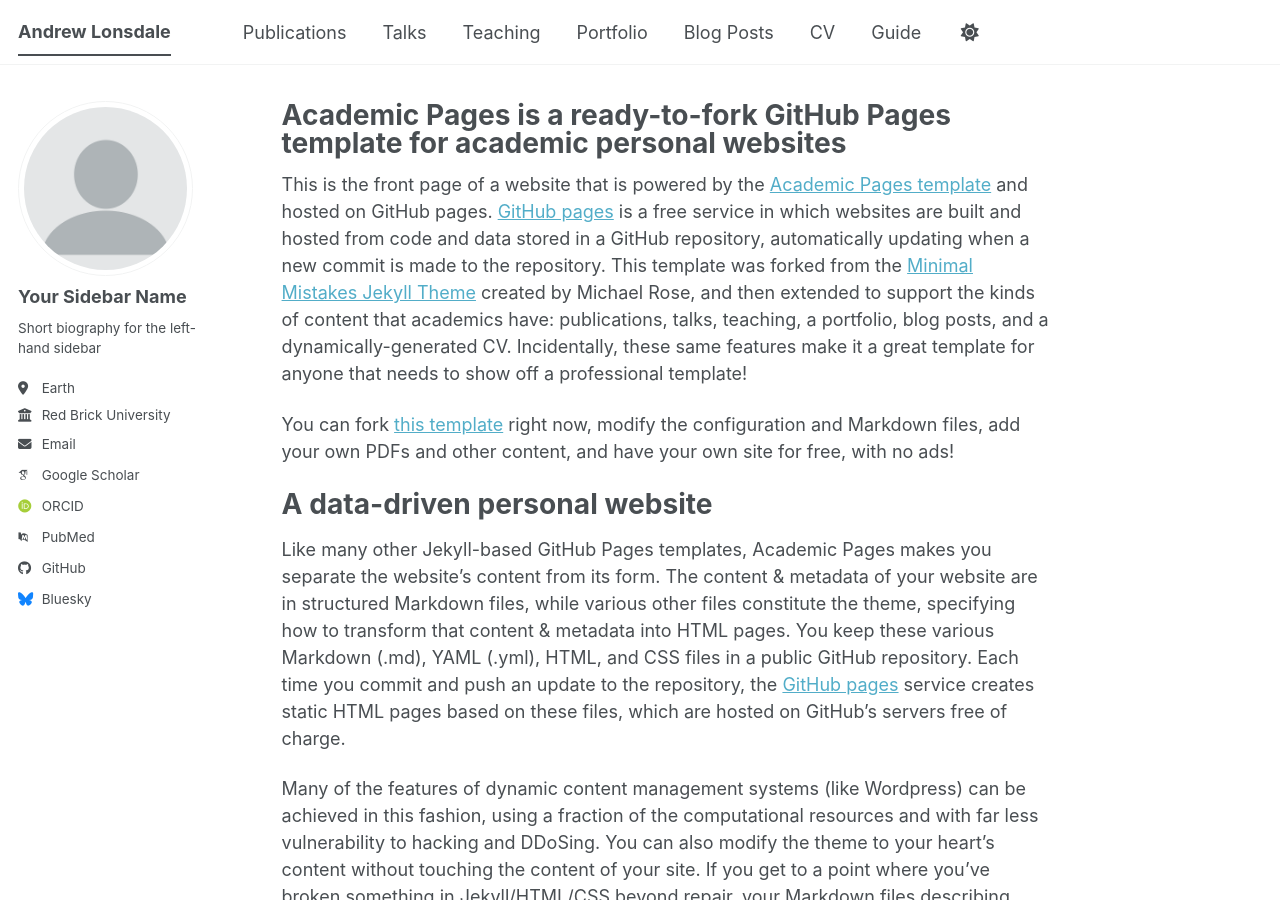
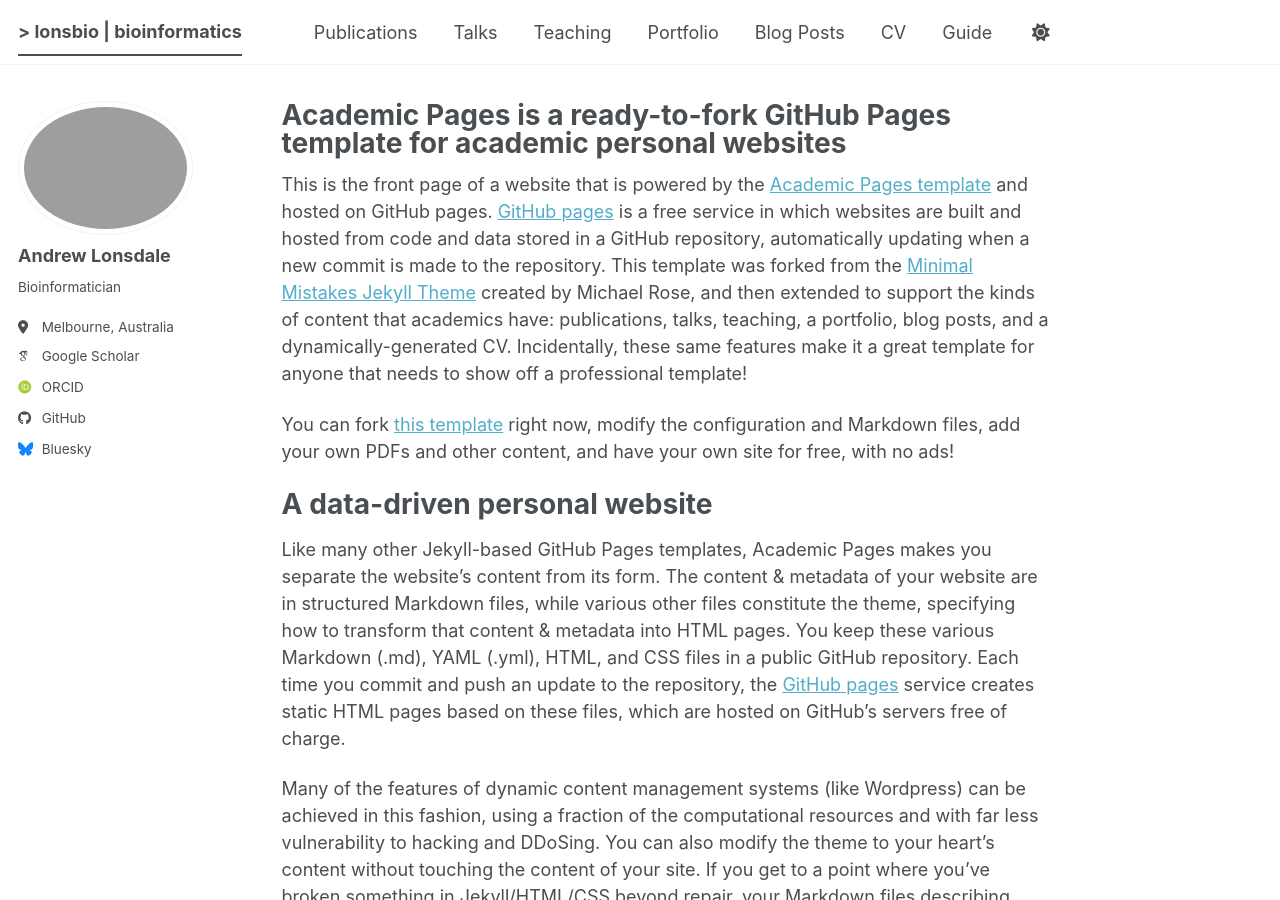
Before and after one commit to lonsbio/lonsbio.github.io, a Jekyll site: the page built from _pages/about.md, in a window 1280 px wide and 900 px high. Built offline with Jekyll 4.4.1, drawn with Linux system fonts in a browser that asks for light colours; some web fonts are replaced; a script bundle is joined from its source files by our own code; library files that are not in the unit come from our copies.

Commit message:
Update config

```diff
--- a/_config.yml
+++ b/_config.yml
@@ -9,11 +9,11 @@
 # Basic Site Settings
 locale                   : "en-US"
 site_theme               : "default" # The available themes options are "default", "air", "sunrise", "mint", "dirt" and "contrast"
-title                    : "Andrew Lonsdale"
-title_separator          : "-"
+title                    : "> lonsbio | bioinformatics"
+title_separator          : "|"
 name                     : &name "Andrew Lonsdale"
 description              : &description "Your Name's academic portfolio"   # Update this with a general description of your site, this is the default if not overridden by a page
-url                      : https://academicpages.github.io # The base hostname & protocol for your site e.g. "https://[your GitHub username].github.io",
+url                      : https://lonsbio.github.io # The base hostname & protocol for your site e.g. "https://[your GitHub username].github.io",
                                                            # or if you already have some other page hosted on Github then use "https://[your GitHub username].github.io/[Your Repo Name]"
 baseurl                  : "" # the subpath of your site, e.g. "/blog"
 repository               : "lonsbio/lonsbio.github.io"
@@ -23,25 +23,24 @@
 #               Additional customization can be done by editing /_includes/author-profile.html
 author:
   # Biographic information
-  avatar           : "profile.png"
-  name             : "Your Sidebar Name"
+  name             : "Andrew Lonsdale"
+  avatar           : "headshot.jpeg"
+  bio              : "Bioinformatician"
+  location         : "Melbourne, Australia"
   pronouns         : # example: "she/her"
-  bio              : "Short biography for the left-hand sidebar"
-  location         : "Earth"
-  employer         : "Red Brick University"
   uri              : # URL
-  email            : "none@example.org"
+  email            :
 
   # Academic websites
   academia         : # URL
   arxiv            : # URL - Update with the correct link to your profile
-  googlescholar    : "https://scholar.google.com/citations?user=PS_CX0AAAAAJ"
+  googlescholar    : "https://scholar.google.com.au/citations?user=oFwOceEAAAAJ"
   inspire-hep      : # URL
   impactstory      : # URL
-  orcid            : "https://orcid.org/yourorcidurl"
+  orcid            : "https://orcid.org/0000-0002-0292-2880"
   semantic         : # URL
   ssrn             : # URL
-  pubmed           : "https://www.ncbi.nlm.nih.gov/pubmed/?term=john+snow"
+  pubmed           :
   researchgate     : # URL
   scopus           : # URL
   zotero           : # URL
@@ -57,7 +56,7 @@
 
   # Social media
   artstation       : # Username
-  bluesky          : "bsky.app" # Replace this with you Bluesky username
+  bluesky          : "lonsbio.bsky.social" # Replace this with you Bluesky username
   facebook         : # Username
   flickr           : # Username
   foursquare       : # Username
```
